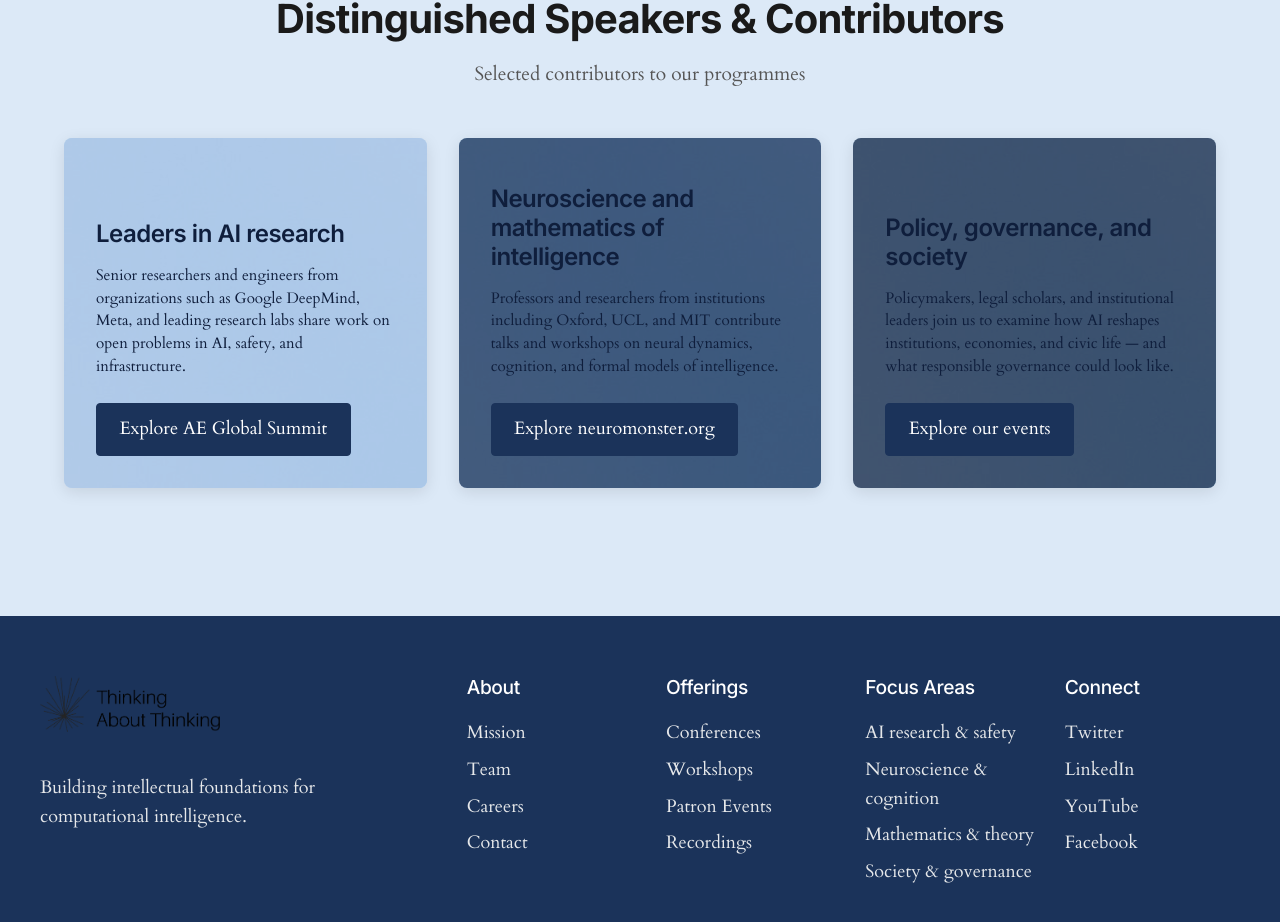
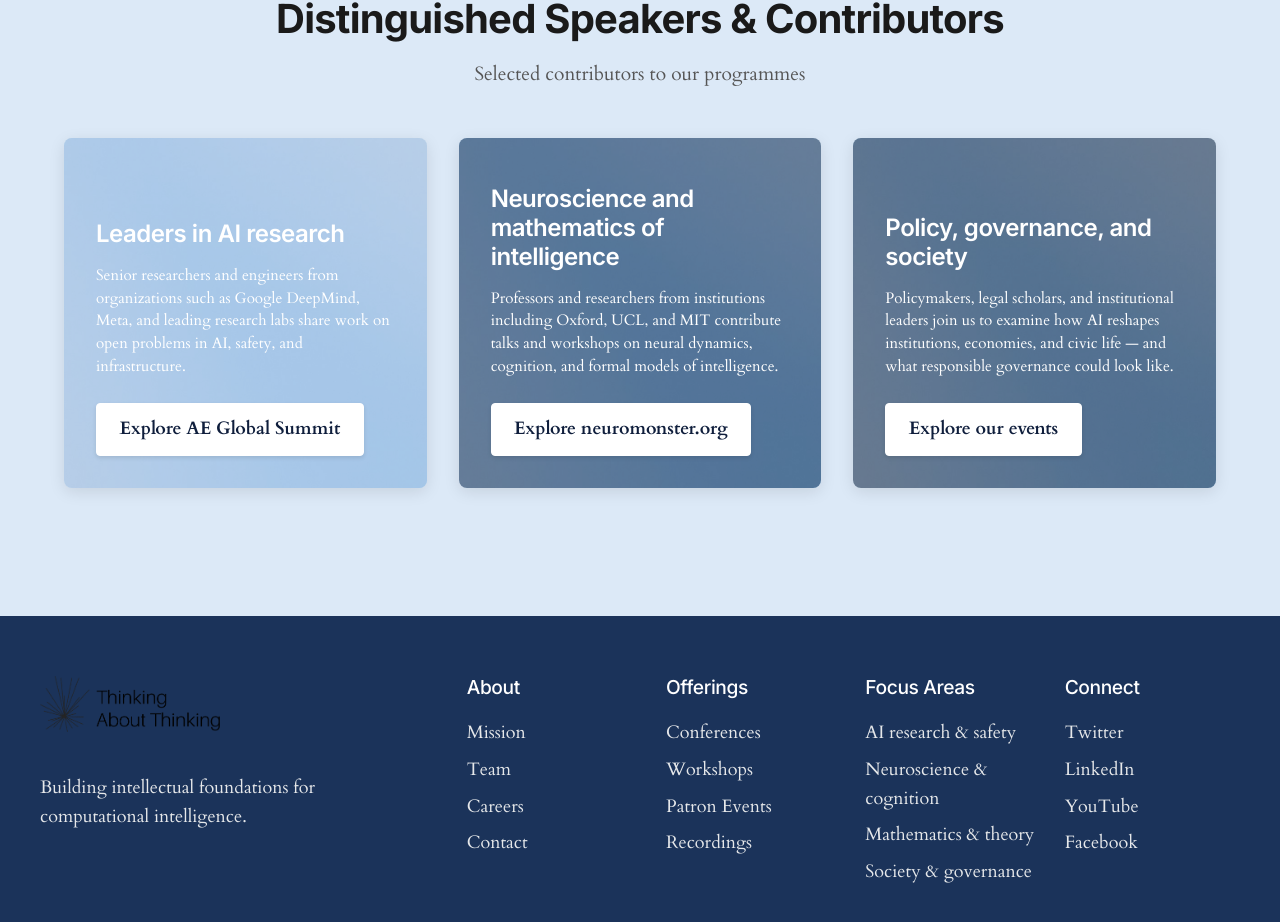
Before and after one commit to claremaguire1111/that-new-brand-design, a Next.js app: page / in a window 1280 px wide. Shown: the part 1156-2078 px from the top of the page. Built offline with nearby package versions, Linux system fonts and the light colour scheme.

Commit message:
Enhance contributor cards with lighter overlays, better background styling, and improved buttons

```diff
--- a/pages/index.js
+++ b/pages/index.js
@@ -94,14 +94,17 @@
             <div className={styles.contributorCard}>
               <div
                 style={{
-                  backgroundImage: 'url("/images/1940fbf3-e446-4a1e-89ed-e3a8dc5a7617-md.jpg?v=3")',
+                  backgroundImage: 'url("/images/1940fbf3-e446-4a1e-89ed-e3a8dc5a7617-md.jpg?v=4")',
                   position: 'absolute',
                   top: 0,
                   left: 0,
                   right: 0,
                   bottom: 0,
                   opacity: 1,
-                  zIndex: 1
+                  zIndex: 1,
+                  backgroundSize: 'cover',
+                  backgroundPosition: 'center',
+                  backgroundRepeat: 'no-repeat'
                 }}
               />
               <div
@@ -112,7 +115,7 @@
                   left: 0,
                   right: 0,
                   bottom: 0,
-                  opacity: 0.8,
+                  opacity: 0.6,
                   zIndex: 2
                 }}
               />
@@ -133,14 +136,17 @@
             <div className={styles.contributorCard}>
               <div
                 style={{
-                  backgroundImage: 'url("/images/1940fbf3-e446-4a1e-89ed-e3a8dc5a7617-md.jpg?v=3")',
+                  backgroundImage: 'url("/images/1940fbf3-e446-4a1e-89ed-e3a8dc5a7617-md.jpg?v=4")',
                   position: 'absolute',
                   top: 0,
                   left: 0,
                   right: 0,
                   bottom: 0,
                   opacity: 1,
-                  zIndex: 1
+                  zIndex: 1,
+                  backgroundSize: 'cover',
+                  backgroundPosition: 'center',
+                  backgroundRepeat: 'no-repeat'
                 }}
               />
               <div
@@ -151,7 +157,7 @@
                   left: 0,
                   right: 0,
                   bottom: 0,
-                  opacity: 0.75,
+                  opacity: 0.55,
                   zIndex: 2
                 }}
               />
@@ -172,14 +178,17 @@
             <div className={styles.contributorCard}>
               <div
                 style={{
-                  backgroundImage: 'url("/images/1940fbf3-e446-4a1e-89ed-e3a8dc5a7617-md.jpg?v=3")',
+                  backgroundImage: 'url("/images/1940fbf3-e446-4a1e-89ed-e3a8dc5a7617-md.jpg?v=4")',
                   position: 'absolute',
                   top: 0,
                   left: 0,
                   right: 0,
                   bottom: 0,
                   opacity: 1,
-                  zIndex: 1
+                  zIndex: 1,
+                  backgroundSize: 'cover',
+                  backgroundPosition: 'center',
+                  backgroundRepeat: 'no-repeat'
                 }}
               />
               <div
@@ -190,7 +199,7 @@
                   left: 0,
                   right: 0,
                   bottom: 0,
-                  opacity: 0.7,
+                  opacity: 0.5,
                   zIndex: 2
                 }}
               />
--- a/styles/Home.module.css
+++ b/styles/Home.module.css
@@ -184,7 +184,7 @@
   right: 0;
   bottom: 0;
   padding: 2rem;
-  color: var(--blue-darkest);
+  color: white;
   z-index: 5;
   display: flex;
   flex-direction: column;
@@ -195,33 +195,35 @@
   font-size: 1.5rem;
   margin-bottom: 1rem;
   font-weight: 600;
-  color: var(--blue-darkest);
+  color: white;
 }
 
 .contributorDescription {
   font-size: 0.95rem;
   line-height: 1.5;
   margin-bottom: 1.5rem;
-  color: var(--blue-darkest);
+  color: white;
 }
 
 .contributorLink {
-  color: white;
-  background-color: var(--blue-dark);
+  color: var(--blue-darkest);
+  background-color: white;
   padding: 0.7rem 1.4rem;
   border-radius: 4px;
-  font-weight: 500;
+  font-weight: 600;
   transition: all 0.3s ease;
   display: inline-block;
-  border: 1px solid var(--blue-dark);
+  border: 1px solid white;
   align-self: flex-start;
+  box-shadow: 0 2px 4px rgba(0, 0, 0, 0.1);
 }
 
 .contributorLink:hover {
-  background-color: var(--blue-darkest);
+  background-color: rgba(255, 255, 255, 0.9);
   transform: translateY(-2px);
   text-decoration: none;
-  color: white;
+  color: var(--blue-darkest);
+  box-shadow: 0 4px 8px rgba(0, 0, 0, 0.15);
 }
 
 /* Offerings Section */
```
